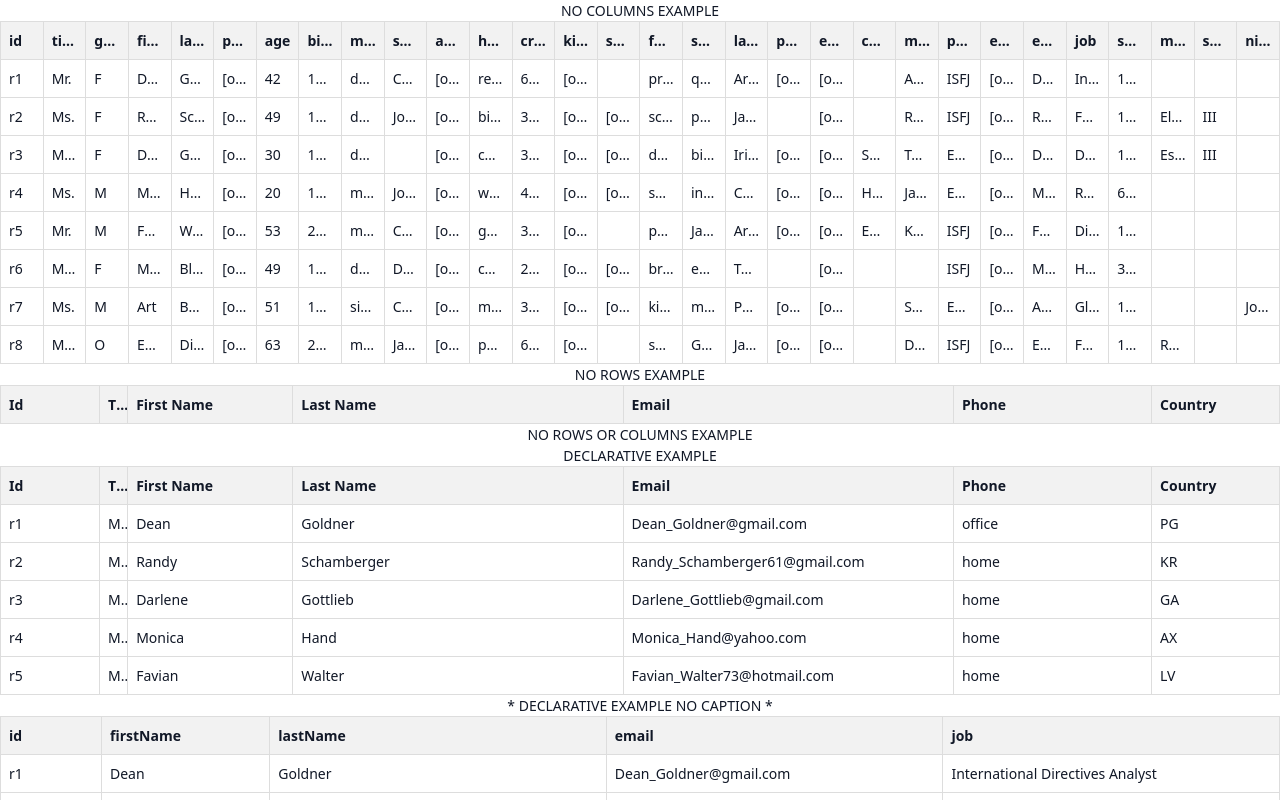
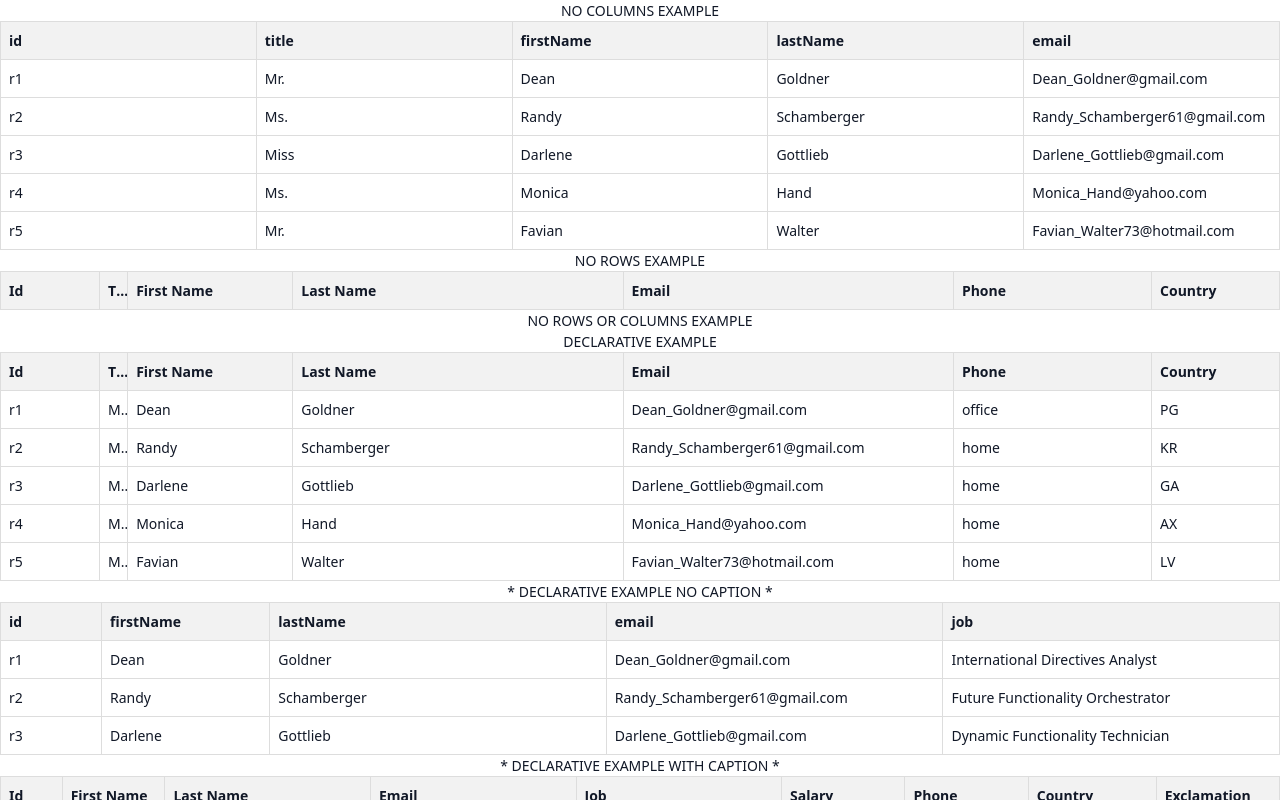
Before and after one commit to serhatgurel/sg-grid, a Vue app: page / in a window 1280 px wide. Shown: the top 800 px of the page. Built offline with nearby package versions, Linux system fonts and the light colour scheme.

Commit message:
fix: update SgGrid to map rows for improved data display in example

```diff
--- a/src/examples/MinimalExample.vue
+++ b/src/examples/MinimalExample.vue
@@ -42,6 +42,7 @@ const columns = [
     width: '120px',
   },
 ]
+
 </script>
 
 <template>
@@ -50,7 +51,11 @@ const columns = [
     <SgColumn>{{ rows[2].title }} {{ rows[2].firstName }} {{ rows[2].lastName }}</SgColumn>
   -->
 
-  <SgGrid :rows="rows.slice(0, 8)" rowKey="id" caption="NO COLUMNS EXAMPLE" />
+  <SgGrid
+    :rows="rows.slice(0, 5).map((r) => ({id: r.id, title: r.title, firstName: r.firstName, lastName: r.lastName, email: r.email, }))"
+    rowKey="id"
+    caption="NO COLUMNS EXAMPLE"
+  />
 
   <SgGrid rowKey="id" caption="NO ROWS EXAMPLE">
     <SgColumn data-field="id" caption="Id" width="60px" />
```
